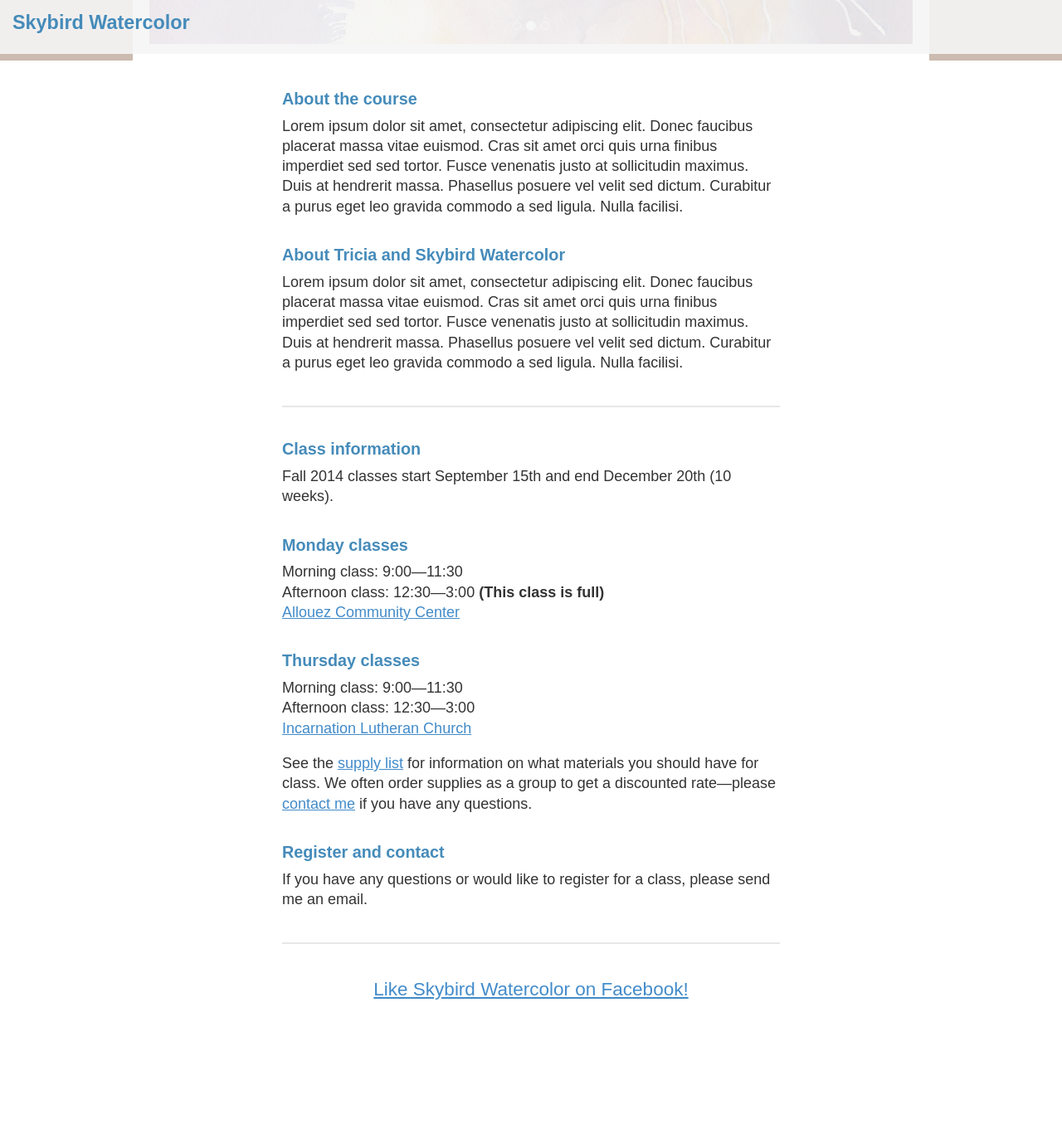
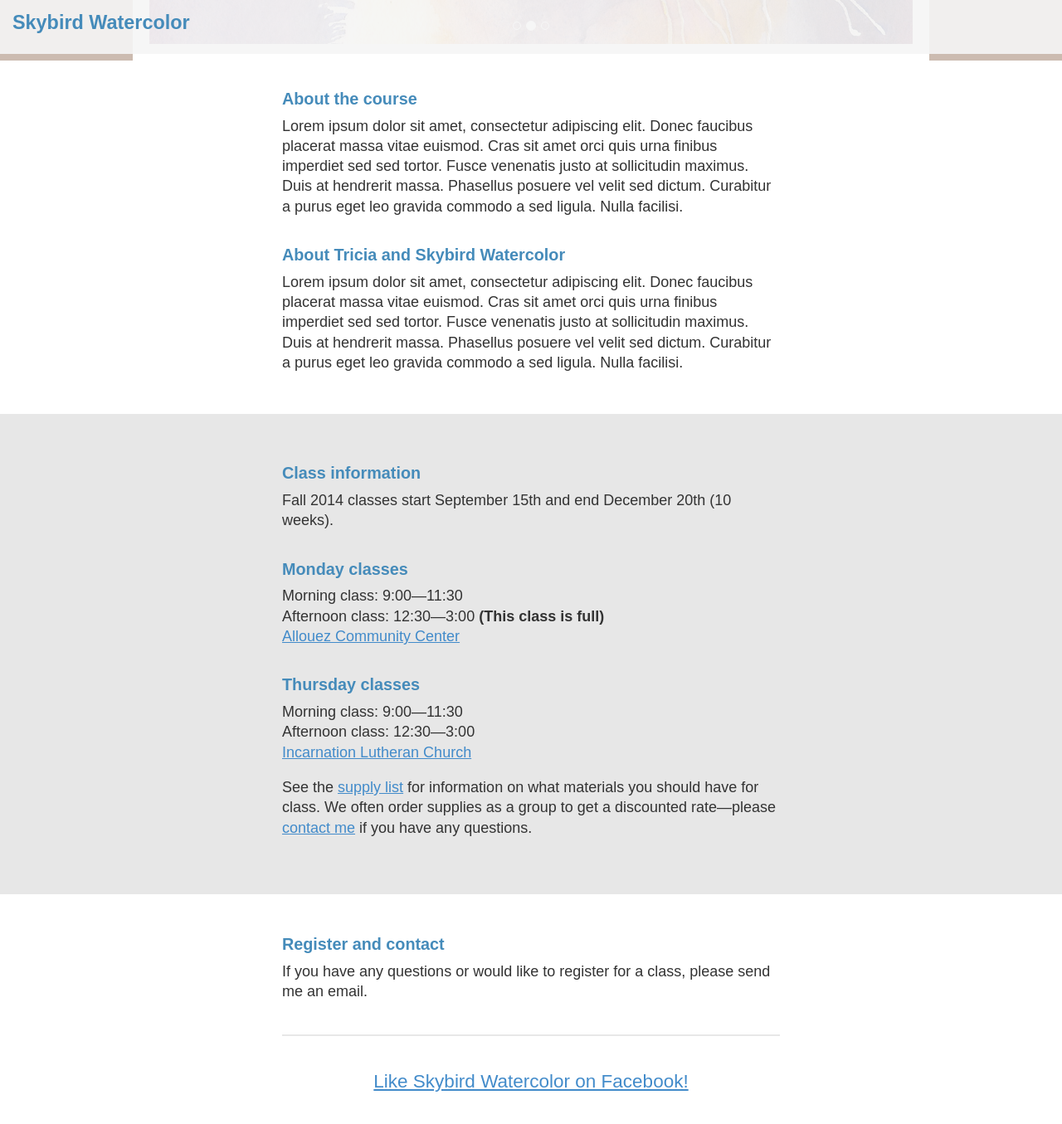
Before and after one commit to kmcgillivray/skybird, a Jekyll site: the page built from index.md, in a window 1280 px wide and 1400 px high, scrolled down 939 px. Shown: the top 1355 px of the window at 83% size. Built offline with Jekyll 4.4.1, drawn with Linux system fonts in a browser that asks for light colours; nearby versions of some CDN libraries; before the commit the page ends 2228 px from its top, so only the background shows below that.

Commit message:
Adjust layout.

```diff
--- a/_layouts/home.html
+++ b/_layouts/home.html
@@ -34,10 +34,6 @@ layout: default
       </div>
     </div>
 
-<div class="center-column">
-
 {{ content }}
 
 </div>
-
-</div>
--- a/css/main.css
+++ b/css/main.css
@@ -47,9 +47,11 @@ img {
   padding-top: 62px;
 }
 .center-column {
-  max-width: 600px;
+  max-width: 630px;
   margin-right: auto;
   margin-left: auto;
+  padding-right: 15px;
+  padding-left: 15px;
 }
 
 /*
@@ -152,3 +154,23 @@ hr {
   margin-bottom: 20px;
   background-color: #CCBBB0;
 }
+
+/*
+ * Class Info
+ */
+
+.class-info {
+  background-color: #E7E7E7;
+  padding-bottom: 50px;
+  padding-top: 25px;
+  margin-top: 50px;
+  margin-bottom: 50px;
+}
+@media (min-width: 768px) {
+  .class-info {
+    margin-left: -50px;
+    margin-right: -50px;
+    padding-left: 50px;
+    padding-right: 50px;
+  }
+}
--- a/index.md
+++ b/index.md
@@ -2,38 +2,44 @@
 layout: home
 ---
 
-## About the course
+<div class="center-column">
+  <h2 id="about_the_course">About the course</h2>
 
-Lorem ipsum dolor sit amet, consectetur adipiscing elit. Donec faucibus placerat massa vitae euismod. Cras sit amet orci quis urna finibus imperdiet sed sed tortor. Fusce venenatis justo at sollicitudin maximus. Duis at hendrerit massa. Phasellus posuere vel velit sed dictum. Curabitur a purus eget leo gravida commodo a sed ligula. Nulla facilisi.
+  <p>Lorem ipsum dolor sit amet, consectetur adipiscing elit. Donec faucibus placerat massa vitae euismod. Cras sit amet orci quis urna finibus imperdiet sed sed tortor. Fusce venenatis justo at sollicitudin maximus. Duis at hendrerit massa. Phasellus posuere vel velit sed dictum. Curabitur a purus eget leo gravida commodo a sed ligula. Nulla facilisi.</p>
 
-## About Tricia and Skybird Watercolor
+  <h2 id="about_tricia_and_skybird_watercolor">About Tricia and Skybird Watercolor</h2>
 
-Lorem ipsum dolor sit amet, consectetur adipiscing elit. Donec faucibus placerat massa vitae euismod. Cras sit amet orci quis urna finibus imperdiet sed sed tortor. Fusce venenatis justo at sollicitudin maximus. Duis at hendrerit massa. Phasellus posuere vel velit sed dictum. Curabitur a purus eget leo gravida commodo a sed ligula. Nulla facilisi.
+  <p>Lorem ipsum dolor sit amet, consectetur adipiscing elit. Donec faucibus placerat massa vitae euismod. Cras sit amet orci quis urna finibus imperdiet sed sed tortor. Fusce venenatis justo at sollicitudin maximus. Duis at hendrerit massa. Phasellus posuere vel velit sed dictum. Curabitur a purus eget leo gravida commodo a sed ligula. Nulla facilisi.</p>
+</div>
 
----
+<div class="class-info">
+<div class="center-column">
+<h2 id="class_information">Class information</h2>
 
-## Class information
+<p>Fall 2014 classes start September 15th and end December 20th (10 weeks).</p>
 
-Fall 2014 classes start September 15th and end December 20th (10 weeks).
+<h2 id="monday_classes">Monday classes</h2>
 
-## Monday classes
-Morning class: 9:00—11:30
-Afternoon class: 12:30—3:00 **(This class is full)**
-[Allouez Community Center](https://goo.gl/maps/7ic6k)
+<p>Morning class: 9:00—11:30 <br />
+Afternoon class: 12:30—3:00 <strong>(This class is full)</strong> <br />
+<a href="https://goo.gl/maps/7ic6k">Allouez Community Center</a></p>
 
-## Thursday classes
-Morning class: 9:00—11:30
-Afternoon class: 12:30—3:00
-[Incarnation Lutheran Church](https://goo.gl/maps/5SBQv)
+<h2 id="thursday_classes">Thursday classes</h2>
 
-See the [supply list]({{ site.baseurl }}/supply-list) for information on what materials you should have for class. We often order supplies as a group to get a discounted rate—please [contact me]({{ site.baseurl }}/#register-and-contact) if you have any questions.
+<p>Morning class: 9:00—11:30 <br />
+Afternoon class: 12:30—3:00 <br />
+<a href="https://goo.gl/maps/5SBQv">Incarnation Lutheran Church</a></p>
 
-## Register and contact
+<p>See the <a href="{{ site.baseurl }}/supply-list">supply list</a> for information on what materials you should have for class. We often order supplies as a group to get a discounted rate—please <a href="{{ site.baseurl }}/#register-and-contact">contact me</a> if you have any questions.</p>
+</div>
+</div>
 
-If you have any questions or would like to register for a class, please send me an email.
+<div class="center-column">
+<h2 id="register_and_contact">Register and contact</h2>
 
+<p>If you have any questions or would like to register for a class, please send me an email.</p>
 <div class="feature">
 <hr>
 <p><a href="https://www.facebook.com/skybirdwatercolor">Like Skybird Watercolor on Facebook!</a></p>
-
 </div>
+</div>
```
